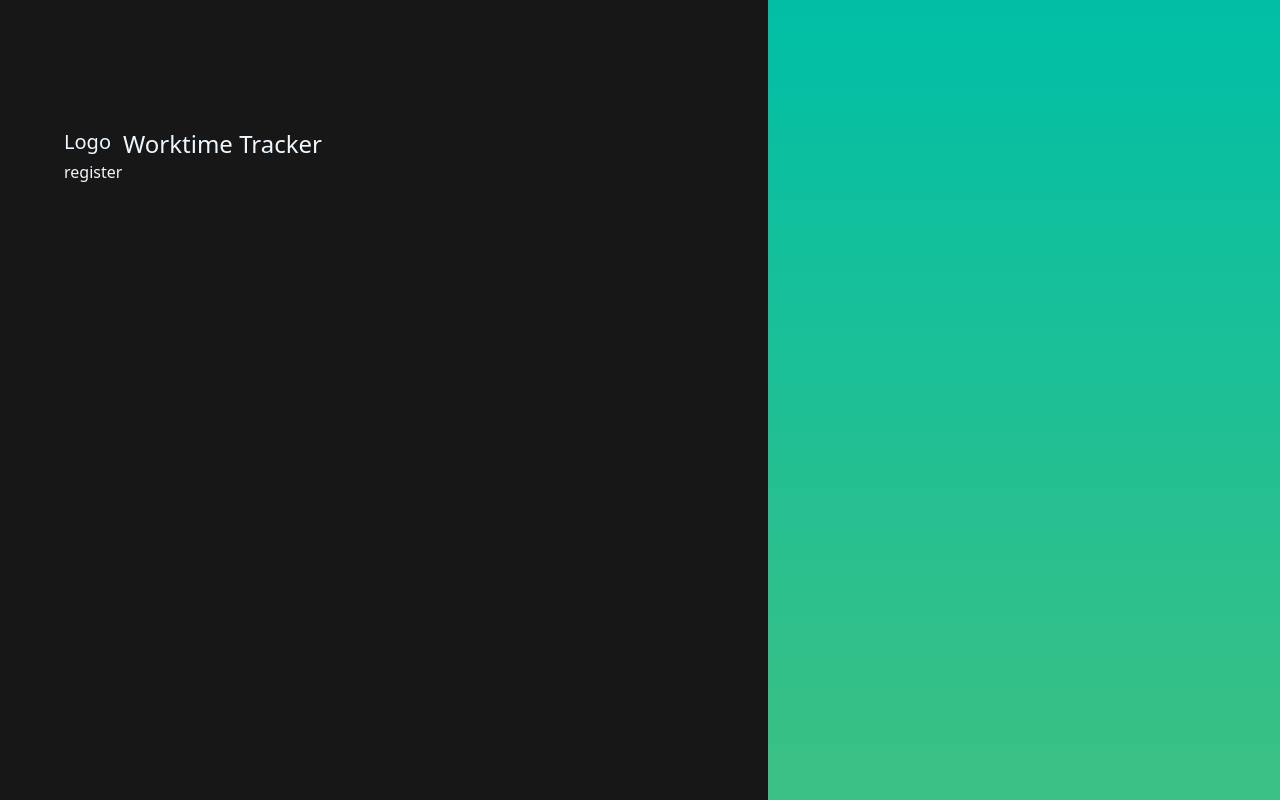
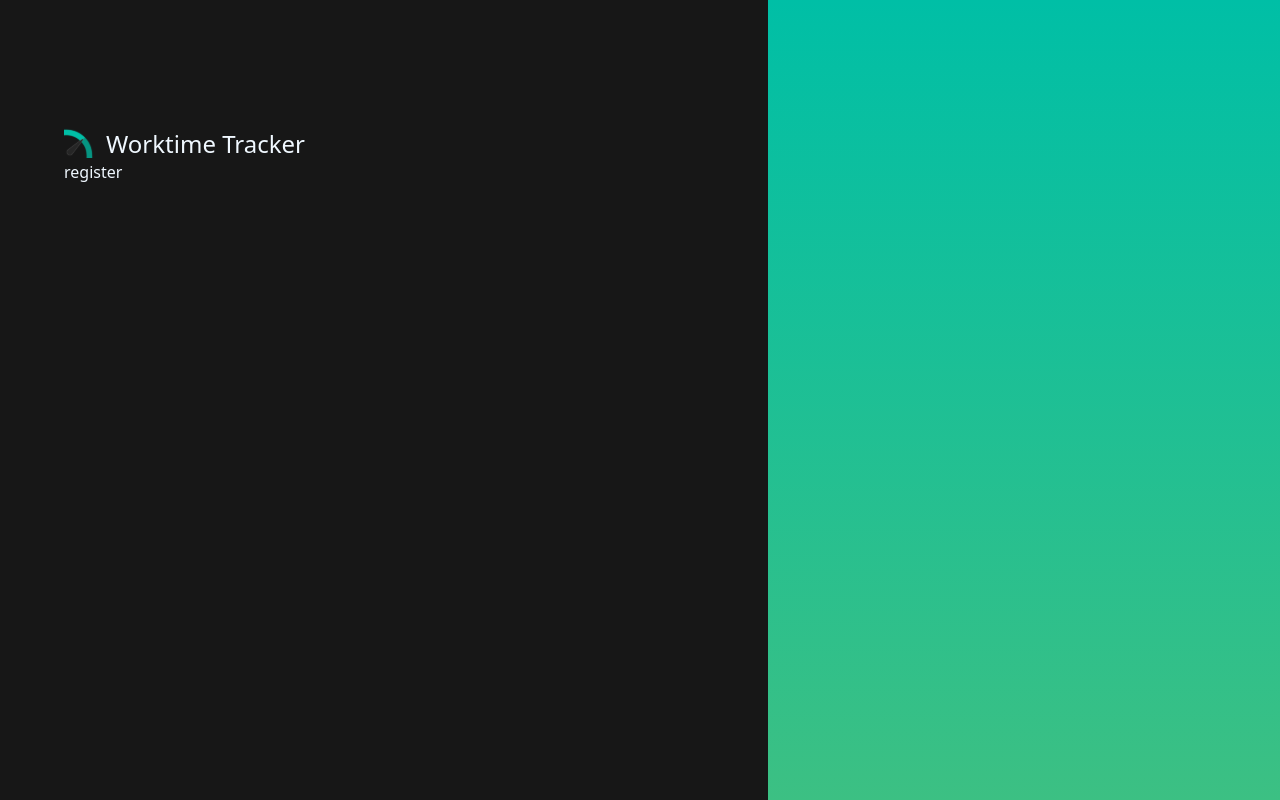
Before and after one commit to D3nn7/worktime-tracker, a Next.js app in the folder worktime-tracker-dev/: page /account/1 in a window 1280 px wide. Built offline with nearby package versions, Linux system fonts and the light colour scheme.

Commit message:
add Logo

```diff
--- a/worktime-tracker-dev/pages/account/[id].tsx
+++ b/worktime-tracker-dev/pages/account/[id].tsx
@@ -5,6 +5,8 @@ import ResetPassword from "../../components/account/ResetPassword";
 import { NextRequest } from "next/server";
 import { useRouter } from "next/router";
 import Account from "../../components/account/Account";
+import Image from "next/image";
+import Logo from "../../assets/Logo.svg";
 
 export default function AccountDefault(req: NextRequest) {
     const router = useRouter();
@@ -39,7 +41,7 @@ export default function AccountDefault(req: NextRequest) {
                     <div className="bg-bg-base w-3/5 pt-32 pl-16 h-screen">
                         <div className="flex flex-row">
                             <div className="flex-initial mr-3">
-                                <h1 className="text-xl">Logo</h1>
+                                <Image src={Logo} alt="Logo" width={30} />
                             </div>
                             <div className="flex-initial">
                                 <h1 className="text-2xl">Worktime Tracker</h1>
```
